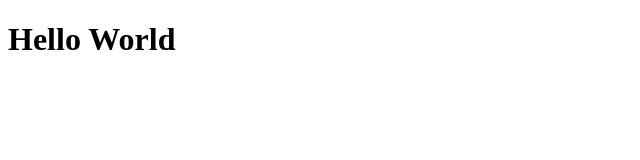
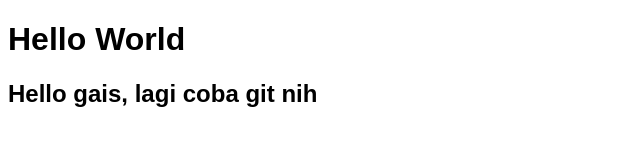
Before and after one commit to teddynanta/coba-git-repo, a plain HTML site: page index.html in a window 1280 px wide. Shown: the whole page, without its empty margins (0-640 px from the left). Drawn offline with Linux system fonts and the light colour scheme.

Commit message:
adding style.css and editing index.html

```diff
--- a/index.html
+++ b/index.html
@@ -6,10 +6,12 @@
     <meta name="viewport" content="width=device-width, initial-scale=1.0">
     <meta http-equiv="X-UA-Compatible" content="ie=edge">
     <title>Coba git</title>
+    <link rel="stylesheet" href="style.css">
 </head>
 
 <body>
     <h1>Hello World</h1>
+    <h2>Hello gais, lagi coba git nih</h2>
 </body>
 
 </html>
--- /dev/null
+++ b/style.css
@@ -0,0 +1,3 @@
+body {
+    font-family: Arial, Helvetica, sans-serif;
+}
```
